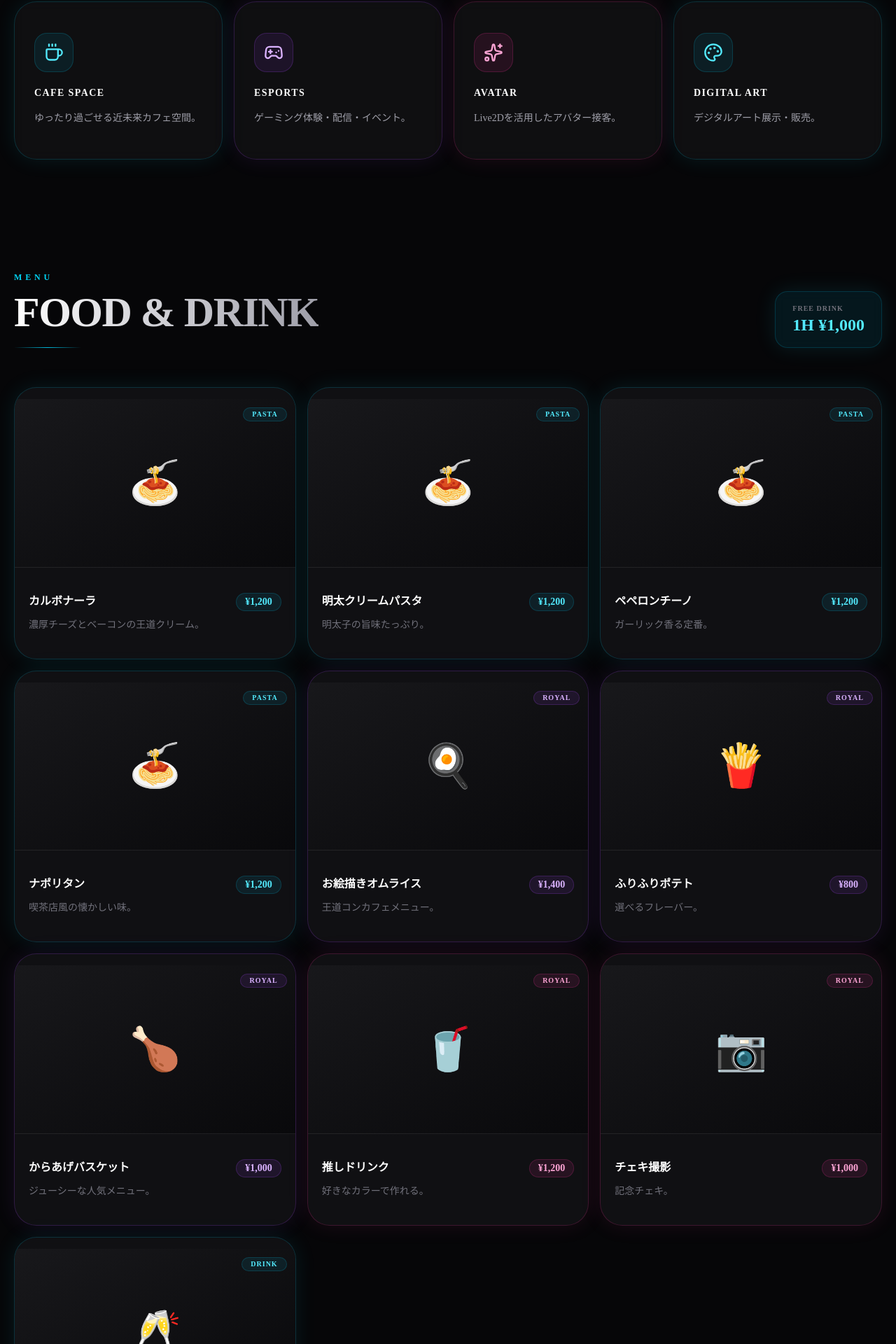
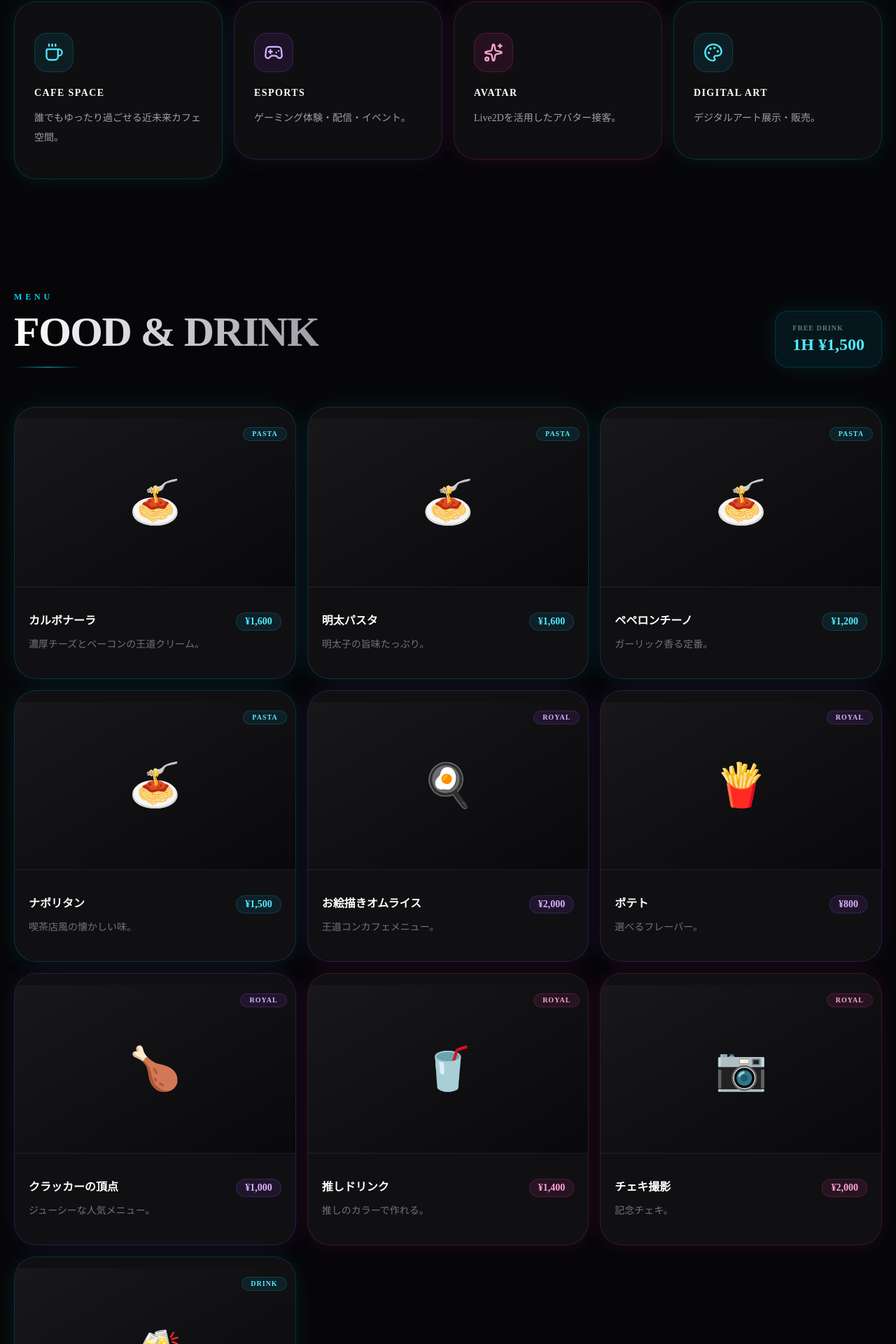
Before and after one commit to yune01010102-sketch/3rd-cafe, a Next.js app: page / in a window 1280 px wide. Shown: the part 1167-3087 px from the top of the page at 70% size. Built offline with nearby package versions, Linux system fonts and the light colour scheme.

Commit message:
update text

```diff
--- a/app/page.tsx
+++ b/app/page.tsx
@@ -39,20 +39,20 @@ const PHOTOS = {
 };
 
 const menuItems = [
-  { category: "PASTA", name: "カルボナーラ",      price: "¥1,200", desc: "濃厚チーズとベーコンの王道クリーム。", icon: "🍝", color: "cyan"   },
-  { category: "PASTA", name: "明太クリームパスタ", price: "¥1,200", desc: "明太子の旨味たっぷり。",               icon: "🍝", color: "cyan"   },
+  { category: "PASTA", name: "カルボナーラ",      price: "¥1,600", desc: "濃厚チーズとベーコンの王道クリーム。", icon: "🍝", color: "cyan"   },
+  { category: "PASTA", name: "明太パスタ", price: "¥1,600", desc: "明太子の旨味たっぷり。",               icon: "🍝", color: "cyan"   },
   { category: "PASTA", name: "ペペロンチーノ",    price: "¥1,200", desc: "ガーリック香る定番。",                 icon: "🍝", color: "cyan"   },
-  { category: "PASTA", name: "ナポリタン",        price: "¥1,200", desc: "喫茶店風の懐かしい味。",              icon: "🍝", color: "cyan"   },
-  { category: "ROYAL", name: "お絵描きオムライス", price: "¥1,400", desc: "王道コンカフェメニュー。",            icon: "🍳", color: "purple" },
-  { category: "ROYAL", name: "ふりふりポテト",    price: "¥800",   desc: "選べるフレーバー。",                  icon: "🍟", color: "purple" },
-  { category: "ROYAL", name: "からあげバスケット", price: "¥1,000", desc: "ジューシーな人気メニュー。",          icon: "🍗", color: "purple" },
-  { category: "ROYAL", name: "推しドリンク",      price: "¥1,200", desc: "好きなカラーで作れる。",              icon: "🥤", color: "pink"   },
-  { category: "ROYAL", name: "チェキ撮影",        price: "¥1,000", desc: "記念チェキ。",                        icon: "📷", color: "pink"   },
-  { category: "DRINK", name: "飲み放題 1時間",    price: "¥1,000", desc: "ソフトドリンク、アルコール飲み放題。",icon: "🥂", color: "cyan"   },
+  { category: "PASTA", name: "ナポリタン",        price: "¥1,500", desc: "喫茶店風の懐かしい味。",              icon: "🍝", color: "cyan"   },
+  { category: "ROYAL", name: "お絵描きオムライス", price: "¥2,000", desc: "王道コンカフェメニュー。",            icon: "🍳", color: "purple" },
+  { category: "ROYAL", name: "ポテト",    price: "¥800",   desc: "選べるフレーバー。",                  icon: "🍟", color: "purple" },
+  { category: "ROYAL", name: "クラッカーの頂点", price: "¥1,000", desc: "ジューシーな人気メニュー。",          icon: "🍗", color: "purple" },
+  { category: "ROYAL", name: "推しドリンク",      price: "¥1,400", desc: "推しのカラーで作れる。",              icon: "🥤", color: "pink"   },
+  { category: "ROYAL", name: "チェキ撮影",        price: "¥2,000", desc: "記念チェキ。",                        icon: "📷", color: "pink"   },
+  { category: "DRINK", name: "飲み放題 1時間",    price: "¥1,500", desc: "基本ドリンク飲み放題。",icon: "🥂", color: "cyan"   },
 ];
 
 const features = [
-  { icon: <Coffee   className="h-7 w-7" />, title: "CAFE SPACE",  desc: "ゆったり過ごせる近未来カフェ空間。",    color: "cyan"   },
+  { icon: <Coffee   className="h-7 w-7" />, title: "CAFE SPACE",  desc: "誰でもゆったり過ごせる近未来カフェ空間。",    color: "cyan"   },
   { icon: <Gamepad2 className="h-7 w-7" />, title: "ESPORTS",     desc: "ゲーミング体験・配信・イベント。",      color: "purple" },
   { icon: <Sparkles className="h-7 w-7" />, title: "AVATAR",      desc: "Live2Dを活用したアバター接客。",        color: "pink"   },
   { icon: <Palette  className="h-7 w-7" />, title: "DIGITAL ART", desc: "デジタルアート展示・販売。",            color: "cyan"   },
@@ -343,7 +343,7 @@ export default function ThirdCafeHomepage() {
             </div>
             <div className="rounded-2xl border border-cyan-500/20 bg-cyan-500/10 px-6 py-4 shadow-[0_0_30px_rgba(34,211,238,0.12)] backdrop-blur">
               <p className="text-[10px] font-black tracking-widest text-zinc-500">FREE DRINK</p>
-              <p className="text-2xl font-black text-cyan-300">1H ¥1,000</p>
+              <p className="text-2xl font-black text-cyan-300">1H ¥1,500</p>
             </div>
           </div>
 
```
